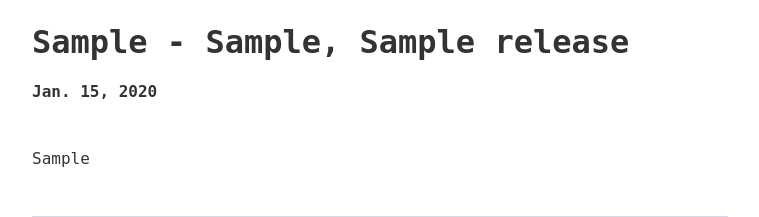
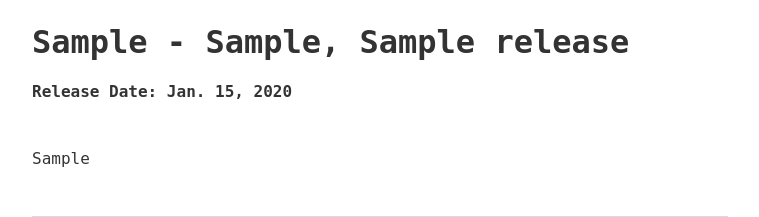
Before and after one commit to seanpierce/hole-recording-gruppe.com, a Django app: a page that uses templates/release.html in a window 1280 px wide. Shown: the part 537-754 px from the top of the page, without its empty margins (8-767 px from the left). Run offline with Django 5.2, Linux system fonts and the light colour scheme; tables that the repository leaves empty hold one stand-in row (values such as "Sample post"); grey boxes marked "Sample" are stand-in pictures; style sheets or scripts are compiled from the project's sources; some libraries are stand-ins or nearby versions.

Commit message:
Add preorder date to release and fix meta image helper

```diff
--- a/hole_recording_gruppe/helpers.py
+++ b/hole_recording_gruppe/helpers.py
@@ -33,7 +33,7 @@ def get_meta_image(release: Release | None, host: str) -> str:
         if release is None:
             return generic_image_path
         else:
-            return f'{host}/{release.image_set.first.url}'
+            return f'{host}/{release.image_set.first().image.url}'
     except:
         return generic_image_path
 
--- a/releases/models.py
+++ b/releases/models.py
@@ -12,6 +12,7 @@ class Release(models.Model):
 	bandcamp_embed = models.TextField(null=True, blank=True)
 	active = models.BooleanField(default=True)
 	release_date = models.DateField()
+	preorder_date = models.DateField(null=True)
 
 	class Meta:
 		ordering = ['-id',]
--- a/templates/release.html
+++ b/templates/release.html
@@ -7,7 +7,7 @@
 <div id="release">
     <h1>{{ release }}</h1>
     <div>
-        <strong>{{ release.release_date }}</strong>
+        <strong>Release Date: {{ release.release_date }}</strong>
     </div>
 
     <div class="content">
```
Also changed, not shown: releases/migrations/0002_release_preorder_date.py (added).
